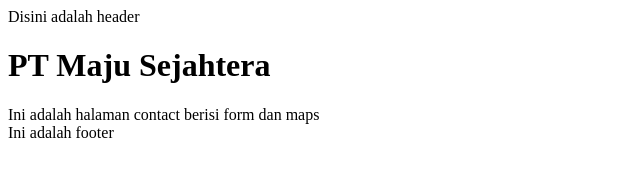
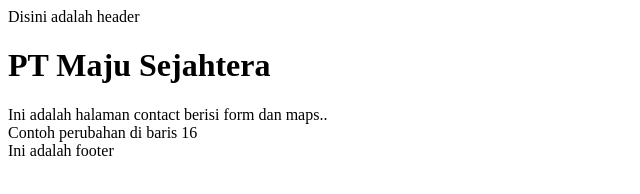
Before and after one commit to Panji2906/CompanyProfile, a plain HTML site: page contact-us.html in a window 1280 px wide. Shown: the whole page, without its empty margins (0-640 px from the left). Drawn offline with Linux system fonts and the light colour scheme.

Commit message:
Menambah penjelasan contact us

```diff
--- a/contact-us.html
+++ b/contact-us.html
@@ -11,7 +11,9 @@
 
     <h1>PT Maju Sejahtera</h1>
 
-    <div>Ini adalah halaman contact berisi form dan maps</div>
+    <div>Ini adalah halaman contact berisi form dan maps..</div>
+
+    <div>Contoh perubahan di baris 16</div>
 
     <footer>Ini adalah footer</footer>
 
```
